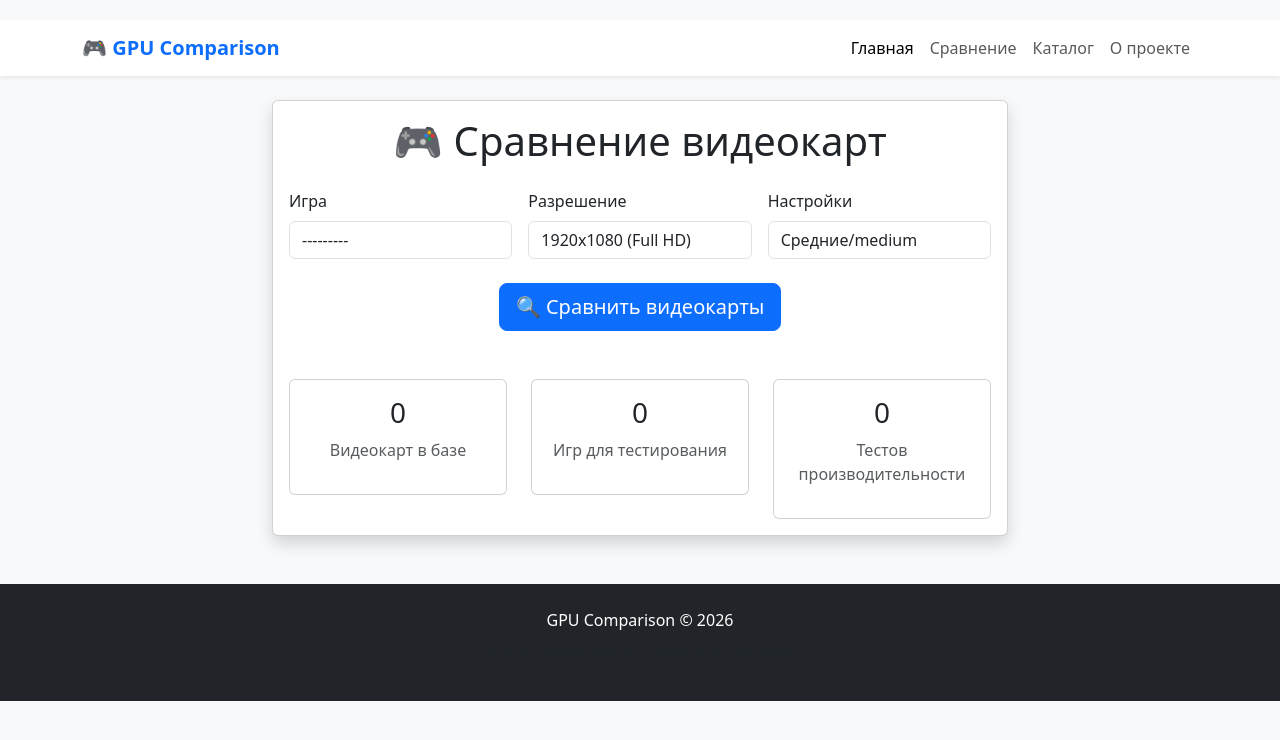
After one commit to LanikTop/GPUCompare, a Django app: page /compare/ in a window 1280 px wide. The commit adds this page. Shown: the top 740 px of the page. Run offline with Django 5.2, Linux system fonts and the light colour scheme; data that the repository does not hold is empty.

Commit message:
Created a simple form with a choice of game, resolution, and graphics settings. Output of general database statistics

```diff
--- a/CPUCompare/urls.py
+++ b/CPUCompare/urls.py
@@ -20,4 +20,5 @@ from django.urls import path, include
 urlpatterns = [
     path('admin/', admin.site.urls),
     path('', include('core.urls')),
+    path('compare/', include('core.urls')),
 ]
--- /dev/null
+++ b/core/forms.py
@@ -0,0 +1,36 @@
+# core/forms.py
+from django import forms
+from .models import Game
+
+RESOLUTION_CHOICES = [
+    ('1920x1080', '1920x1080 (Full HD)'),
+    ('2560x1440', '2560x1440 (2K/QHD)'),
+    ('3440x1440', '3440x1440 (UltraWide2K/UWQHD)'),
+    ('3840x2160', '3840x2160 (4K/UHD)'),
+]
+
+SETTINGS_CHOICES = [
+    ('low', 'Низкие/low'),
+    ('medium', 'Средние/medium'),
+    ('high', 'Высокие/high'),
+    ('ultra', 'Ультра/ultra'),
+]
+
+class ComparisonForm(forms.Form):
+    game = forms.ModelChoiceField(
+        queryset=Game.objects.all().order_by('title'),
+        label="Игра",
+        widget=forms.Select(attrs={'class': 'form-control'})
+    )
+    resolution = forms.ChoiceField(
+        choices=RESOLUTION_CHOICES,
+        label="Разрешение",
+        initial='1920x1080',
+        widget=forms.Select(attrs={'class': 'form-control'})
+    )
+    settings = forms.ChoiceField(
+        choices=SETTINGS_CHOICES,
+        label="Настройки графики",
+        initial='medium',
+        widget=forms.Select(attrs={'class': 'form-control'})
+    )
--- a/core/models.py
+++ b/core/models.py
@@ -59,7 +59,9 @@ class Game(models.Model):
         validators=[MinValueValidator(1990), MaxValueValidator(2024)])
     slug = models.SlugField(max_length=200, unique=True, verbose_name="URL")
 
-    # TODO methods
+    def __str__(self):
+        return f"{self.title} ({self.release_year})"
+
     class Meta:
         db_table = "Game"
         verbose_name = "Игра"
--- /dev/null
+++ b/core/templates/compare.html
@@ -0,0 +1,66 @@
+{% extends 'base.html' %}
+
+{% block content %}
+<div class="row">
+    <div class="col-lg-8 mx-auto">
+        <div class="card shadow">
+            <div class="card-body">
+                <h1 class="text-center mb-4">🎮 Сравнение видеокарт</h1>
+
+                <form method="post" class="mb-4">
+                    {% csrf_token %}
+
+                    <div class="row g-3">
+                        <div class="col-md-4">
+                            <label class="form-label">Игра</label>
+                            {{ form.game }}
+                        </div>
+                        <div class="col-md-4">
+                            <label class="form-label">Разрешение</label>
+                            {{ form.resolution }}
+                        </div>
+                        <div class="col-md-4">
+                            <label class="form-label">Настройки</label>
+                            {{ form.settings }}
+                        </div>
+                    </div>
+
+                    <div class="text-center mt-4">
+                        <button type="submit" class="btn btn-primary btn-lg">
+                            🔍 Сравнить видеокарты
+                        </button>
+                    </div>
+                </form>
+
+                <!-- Статистика -->
+                <div class="row text-center mt-5">
+                    <div class="col-md-4">
+                        <div class="card">
+                            <div class="card-body">
+                                <h3>{{ stats.total_gpus }}</h3>
+                                <p class="text-muted">Видеокарт в базе</p>
+                            </div>
+                        </div>
+                    </div>
+                    <div class="col-md-4">
+                        <div class="card">
+                            <div class="card-body">
+                                <h3>{{ stats.total_games }}</h3>
+                                <p class="text-muted">Игр для тестирования</p>
+                            </div>
+                        </div>
+                    </div>
+                    <div class="col-md-4">
+                        <div class="card">
+                            <div class="card-body">
+                                <h3>{{ stats.total_tests }}</h3>
+                                <p class="text-muted">Тестов производительности</p>
+                            </div>
+                        </div>
+                    </div>
+                </div>
+            </div>
+        </div>
+    </div>
+</div>
+{% endblock %}
--- a/core/templates/index.html
+++ b/core/templates/index.html
@@ -47,7 +47,7 @@
                     </div>
 
                     <div class="mt-5">
-                        <a href="#" class="btn btn-primary btn-lg">
+                        <a href="compare" class="btn btn-primary btn-lg">
                             Начать сравнение →
                         </a>
                     </div>
--- a/core/urls.py
+++ b/core/urls.py
@@ -6,4 +6,5 @@ app_name = 'core'
 
 urlpatterns = [
     path('', views.index_page, name='index'),
+    path('compare/', views.compare, name='compare'),
 ]
--- a/core/views.py
+++ b/core/views.py
@@ -1,7 +1,43 @@
 from django.shortcuts import render
-
-# Create your views here.
 from django.shortcuts import render
+from .models import Gpu, Game, PerformanceData
+from .forms import ComparisonForm
 
 def index_page(request):
     return render(request, 'index.html')
+
+def compare(request):
+    if request.method == 'POST':
+        form = ComparisonForm(request.POST)
+        if form.is_valid():
+            # Обработка формы сравнения
+            game = form.cleaned_data['game']
+            resolution = form.cleaned_data['resolution']
+            settings = form.cleaned_data['settings']
+
+            # Получаем данные для сравнения
+            comparisons = PerformanceData.objects.filter(
+                game=game,
+                resolution=resolution,
+                graphics_settings=settings
+            ).select_related('gpu').order_by('-avg_fps')[:10]
+
+            # Расчет метрик
+            for comp in comparisons:
+                comp.fps_per_ruble = comp.gpu.fps_per_ruble(comp.avg_fps)
+                comp.fps_per_watt = comp.gpu.fps_per_watt(comp.avg_fps)
+
+            return render(request, 'core/comparison_result.html', {
+                'comparisons': comparisons,
+                'game': game,
+                'resolution': resolution,
+                'settings': settings,
+            })
+    else:
+        form = ComparisonForm()
+    stats = {
+        'total_gpus': Gpu.objects.count(),
+        'total_games': Game.objects.count(),
+        'total_tests': PerformanceData.objects.count(),
+    }
+    return render(request, 'compare.html', {'stats': stats, 'form': form})
--- a/templates/base.html
+++ b/templates/base.html
@@ -39,7 +39,7 @@
                         </a>
                     </li>
                     <li class="nav-item">
-                        <a class="nav-link" href="#">
+                        <a class="nav-link" href="compare">
                             Сравнение
                         </a>
                     </li>
```
